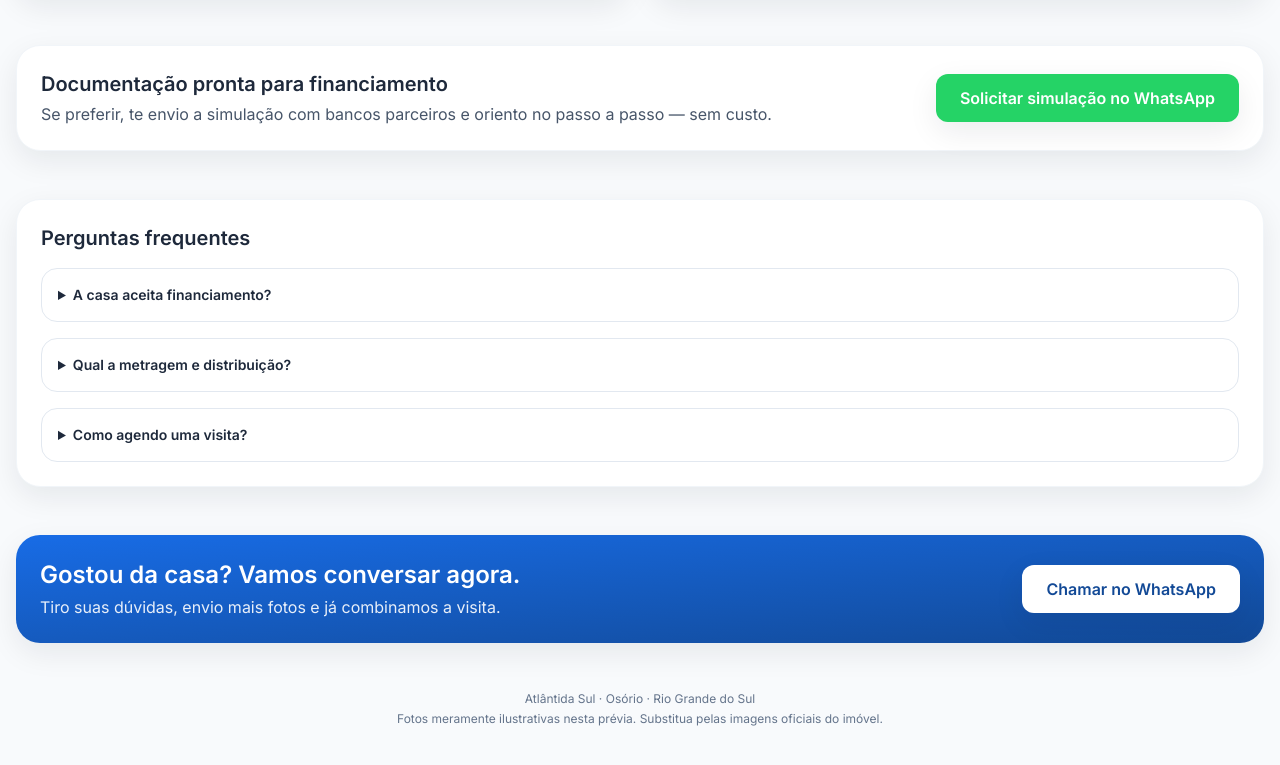
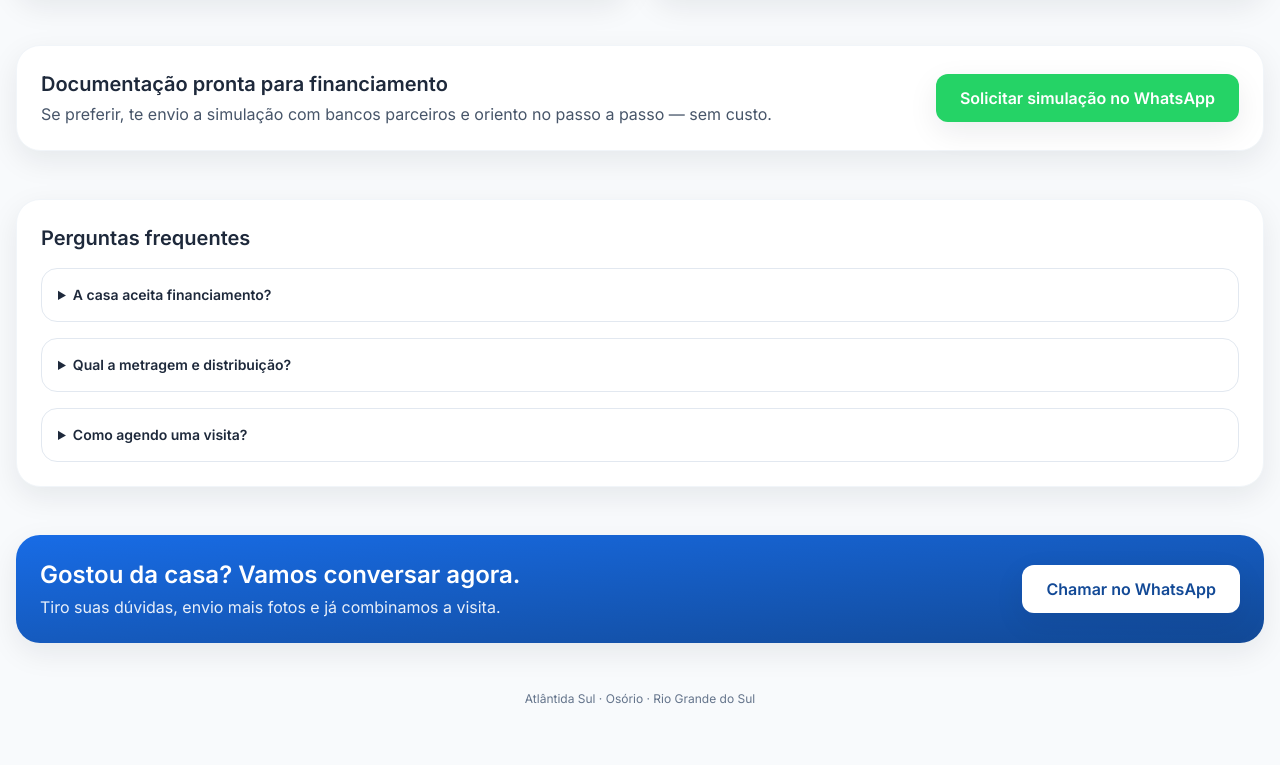
Before and after one commit to twragencia/casa-atls, a plain HTML site: page index.html in a window 1280 px wide. Shown: the part 2677-3442 px from the top of the page. Drawn offline with nearby package versions, Linux system fonts and the light colour scheme.

Commit message:
Ajuste Rodapé

```diff
--- a/index.html
+++ b/index.html
@@ -276,7 +276,6 @@
 
 		<footer class="mx-auto container px-4 pb-12 text-center text-xs text-slate-500">
 			<p>Atlântida Sul · Osório · Rio Grande do Sul</p>
-			<p class="mt-1">Fotos meramente ilustrativas nesta prévia. Substitua pelas imagens oficiais do imóvel.</p>
 		</footer>
 
 		<!-- ===== Scripts ===== -->
```
